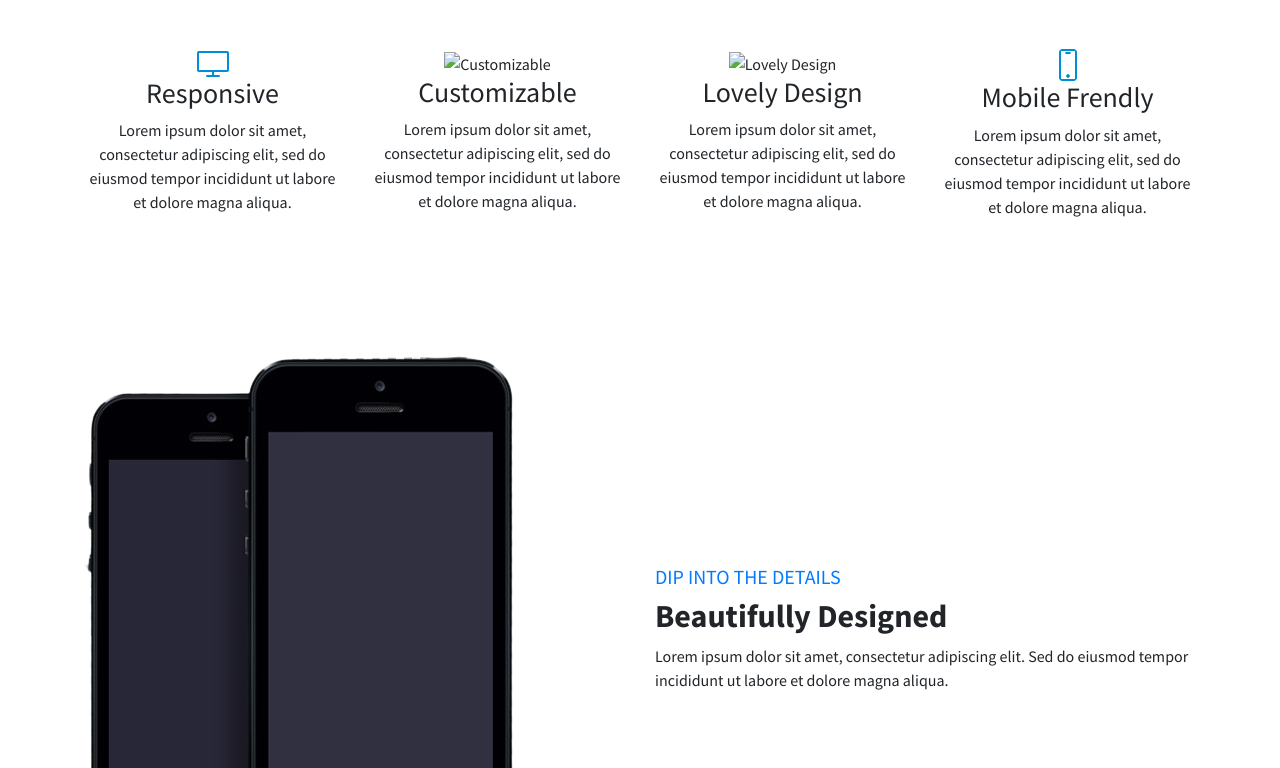
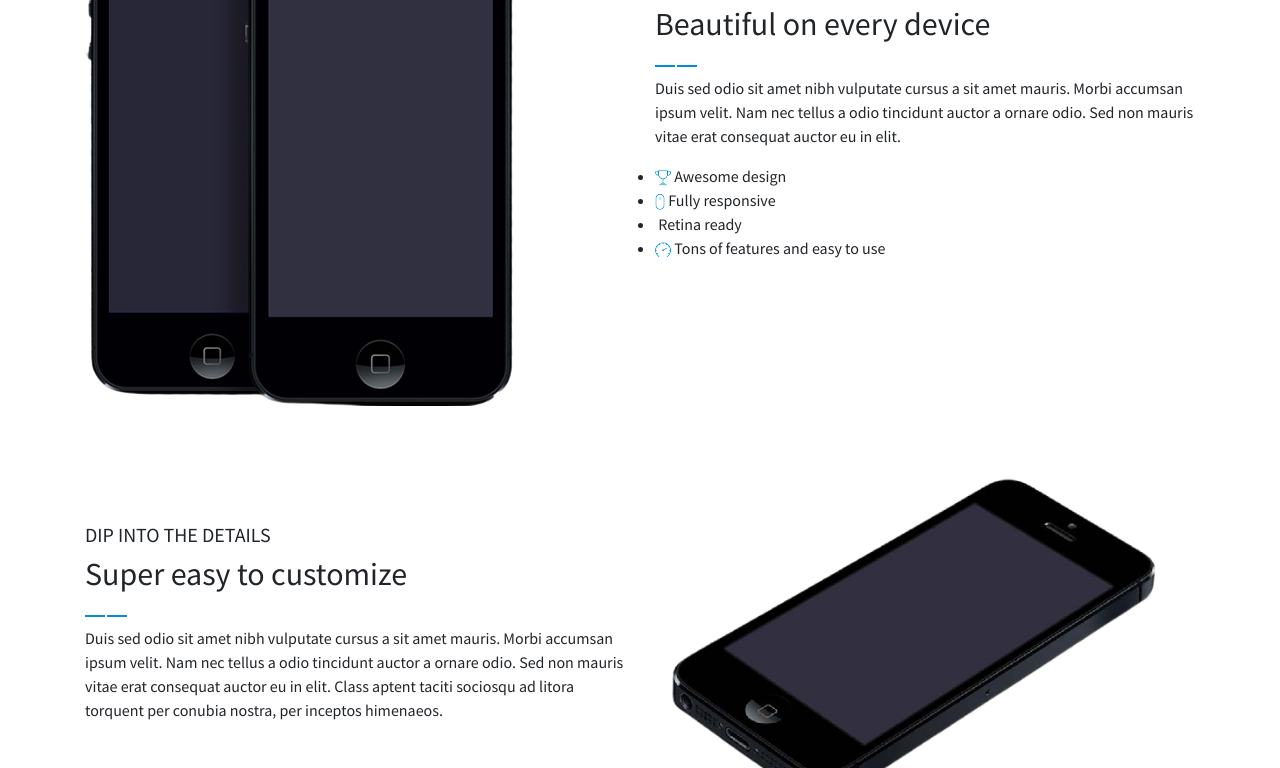
Before and after one commit to evlinges/Pixel-Perfect, a website with bundled scripts: page index.html in a window 1280 px wide. Shown: the part 699-1467 px from the top of the page. Built offline with nearby package versions, Linux system fonts and the light colour scheme; files whose address does not match are found by name.

Commit message:
Версткка блоків

```diff
--- a/index.html
+++ b/index.html
@@ -67,85 +67,63 @@
   </section>
 
 
-  <section class="features-section py-5" id="features">
+  <section class="details-section" id="details">
     <div class="container">
-      <div class="section-header text-center mb-5">
-        <h5 class="section-subtitle text-uppercase text-primary">Product Overview</h5>
-        <h2 class="section-title font-weight-bold">List of amazing features</h2>
-        <div class="blue-line mx-auto mt-3">
-          <img src="src/img/blue_line.png" alt="blue line" />
+      <!-- Блок 1: телефони стоячи -->
+      <div class="row align-items-center details-item mb-5">
+        <div class="col-lg-6 mb-4 mb-lg-0 text-center text-lg-left">
+          <img src="src/img/iphone.png" alt="Beautiful on every device" class="img-fluid details-img">
+        </div>
+        <div class="col-lg-6 details-content">
+          <h5 class="details-subtitle">DIP INTO THE DETAILS</h5>
+          <h2 class="details-title">Beautiful on every device</h2>
+          <div class="blue-line">
+            <img src="src/img/blue_line.png" alt="blue line">
+          </div>
+          <p class="details-desc">
+            Duis sed odio sit amet nibh vulputate cursus a sit amet mauris. Morbi accumsan ipsum velit. Nam nec tellus a odio tincidunt auctor a ornare odio. Sed non mauris vitae erat consequat auctor eu in elit.
+          </p>
+          <ul class="details-list">
+            <li>
+              <span class="details-icon"><img src="src/img/cup_list.png" alt=""></span>
+              Awesome design
+            </li>
+            <li>
+              <span class="details-icon"><img src="src/img/mouse_list.png" alt=""></span>
+              Fully responsive
+            </li>
+            <li>
+              <span class="details-icon"><img src="src/img/Energy.png" alt=""></span>
+              Retina ready
+            </li>
+            <li>
+              <span class="details-icon"><img src="src/img/speedometer_list.png" alt=""></span>
+              Tons of features and easy to use
+            </li>
+          </ul>
         </div>
       </div>
-      <div class="row text-center">
-        <div class="col-md-6 col-lg-3 mb-4">
-          <div class="feature-item">
-            <div class="feature-icon mx-auto">
-              <img src="src/img/monitor.png" alt="Responsive" class="img-icon">
-            </div>
-            <h3 class="feature-title">Responsive</h3>
-            <p class="feature-text">Lorem ipsum dolor sit amet, consectetur adipiscing elit, sed do eiusmod tempor incididunt ut labore et dolore magna aliqua.</p>
+      <!-- Блок 2: телефон лежить -->
+      <div class="row align-items-center details-item flex-lg-row-reverse">
+        <div class="col-lg-6 mb-4 mb-lg-0 text-center text-lg-right">
+          <img src="src/img/phone.png" alt="Super easy to customize" class="img-fluid details-img">
+        </div>
+        <div class="col-lg-6 details-content">
+          <h5 class="details-subtitle">DIP INTO THE DETAILS</h5>
+          <h2 class="details-title">Super easy to customize</h2>
+          <div class="blue-line">
+            <img src="src/img/blue_line.png" alt="blue line">
           </div>
-        </div>
-        <div class="col-md-6 col-lg-3 mb-4">
-          <div class="feature-item">
-            <div class="feature-icon mx-auto">
-              <img src="src/img/Settings.png" alt="Customizable" class="img-icon">
-            </div>
-            <h3 class="feature-title">Customizable</h3>
-            <p class="feature-text">Lorem ipsum dolor sit amet, consectetur adipiscing elit, sed do eiusmod tempor incididunt ut labore et dolore magna aliqua.</p>
-          </div>
-        </div>
-        <div class="col-md-6 col-lg-3 mb-4">
-          <div class="feature-item">
-            <div class="feature-icon mx-auto">
-              <img src="src/img/like.png" alt="Lovely Design" class="img-icon">
-            </div>
-            <h3 class="feature-title">Lovely Design</h3>
-            <p class="feature-text">Lorem ipsum dolor sit amet, consectetur adipiscing elit, sed do eiusmod tempor incididunt ut labore et dolore magna aliqua.</p>
-          </div>
-        </div>
-        <div class="col-md-6 col-lg-3 mb-4">
-          <div class="feature-item">
-            <div class="feature-icon mx-auto">
-              <img src="src/img/icon_iphone.png" alt="Mobile Friendly" class="img-icon">
-            </div>
-            <h3 class="feature-title">Mobile Frendly</h3>
-            <p class="feature-text">Lorem ipsum dolor sit amet, consectetur adipiscing elit, sed do eiusmod tempor incididunt ut labore et dolore magna aliqua.</p>
-          </div>
+          <p class="details-desc">
+            Duis sed odio sit amet nibh vulputate cursus a sit amet mauris. Morbi accumsan ipsum velit. Nam nec tellus a odio tincidunt auctor a ornare odio. Sed non mauris vitae erat consequat auctor eu in elit. Class aptent taciti sociosqu ad litora torquent per conubia nostra, per inceptos himenaeos.
+          </p>
         </div>
       </div>
     </div>
   </section>
-  <!-- ===== DIP INTO THE DETAILS SECTION ===== -->
-<section class="details-section py-5">
-  <div class="container">
-    <div class="row align-items-center mb-5 flex-md-row">
-      <div class="col-md-6">
-        <img src="src/img/iphone.png" alt="iphone feature" class="img-fluid" />
-      </div>
-      <div class="col-md-6">
-        <h5 class="text-uppercase text-primary">Dip into the details</h5>
-        <h2 class="font-weight-bold">Beautifully Designed</h2>
-        <p>
-          Lorem ipsum dolor sit amet, consectetur adipiscing elit. Sed do eiusmod tempor incididunt ut labore et dolore magna aliqua.
-        </p>
-      </div>
-    </div>
 
-    <div class="row align-items-center flex-md-row-reverse">
-      <div class="col-md-6">
-        <img src="src/img/phone.png" alt="iphone feature" class="img-fluid" />
-      </div>
-      <div class="col-md-6">
-        <h5 class="text-uppercase text-primary">Dip into the details</h5>
-        <h2 class="font-weight-bold">100% Responsive Layout</h2>
-        <p>
-          Lorem ipsum dolor sit amet, consectetur adipiscing elit. Sed do eiusmod tempor incididunt ut labore et dolore magna aliqua.
-        </p>
-      </div>
-    </div>
-  </div>
-</section>
+
+
 <!-- ===== PRICINGS & PLANS SECTION ===== -->
 <section class="pricing-section text-white text-center" style="background-image: url('src/img/background_slick.png'); background-size: cover;">
   <div class="container py-5">
--- a/src/styles/_details.scss
+++ b/src/styles/_details.scss
@@ -1,79 +1,107 @@
 .details-section {
-    h5 {
-      font-size: 14px;
-      letter-spacing: 1px;
-      color: #4f9ecf;
+  background: #fff;
+  padding: 100px 0 80px 0;
+
+  .details-item {
+    margin-bottom: 80px;
+    &:last-child { margin-bottom: 0; }
   }
 
-    h2 {
-      font-size: 32px;
-      margin-top: 10px;
-      font-weight: 700;
+  .details-img {
+    max-width: 400px;
+    width: 100%;
+    height: auto;
+    display: block;
+    margin: 0 auto;
   }
 
-    p {
-      margin-top: 15px;
-      color: #555;
+  .details-content {
+    display: flex;
+    flex-direction: column;
+    justify-content: center;
+    height: 100%;
   }
 
-    img {
-      max-width: 100%;
-      height: auto;
+  .details-subtitle {
+    color: #008de6;
+    font-size: 15px;
+    font-weight: 800;
+    text-transform: uppercase;
+    letter-spacing: 1.5px;
+    margin-bottom: 12px;
+    font-family: 'Source Sans Pro', Arial, sans-serif;
   }
 
-    @media (max-width: 767.98px) {
-      .row {
-        flex-direction: column !important;
-        text-align: center;
+  .details-title {
+    font-size: 36px;
+    font-weight: 900;
+    margin-bottom: 18px;
+    color: #232323;
+    font-family: 'Source Sans Pro', Arial, sans-serif;
+    line-height: 1.2;
   }
 
-      .col-md-6 {
-        margin-bottom: 2rem;
+  .blue-line {
+    margin-bottom: 24px;
+    img {
+      width: 60px;
+      height: 4px;
+      display: block;
+    }
+  }
+
+  .details-desc {
+    color: #9999;
+    font-size: 16px;
+    margin-bottom: 22px;
+    line-height: 1.7;
+    font-family: 'Source Sans Pro', Arial, sans-serif;
+    font-weight: 700; // Жирний опис!
+  }
+
+  .details-list {
+    list-style: none;
+    padding: 0;
+    margin: 0;
+    margin-top: 18px;
+    li {
+      color: #232323;
+      font-size: 17px;
+      margin-bottom: 10px;
+      display: flex;
+      align-items: center;
+      font-family: 'Source Sans Pro', Arial, sans-serif;
+      font-weight: 700;
+      .details-icon {
+        display: inline-flex;
+        align-items: center;
+        margin-right: 12px;
+        img {
+          height: 18px;
+          width: 18px;
+          object-fit: contain;
+          display: block;
+        }
       }
     }
   }
 
-  .pricing-section {
-    background-size: cover;
-    background-position: center;
-    color: #fff;
-
-    h5 {
-      color: #4f9ecf;
-      font-weight: bold;
+  @media (max-width: 991.98px) {
+    padding: 60px 0 40px 0;
+    .details-item {
+      flex-direction: column !important;
+      text-align: center;
+      margin-bottom: 40px;
     }
-
-    .testimonial-item {
-      max-width: 700px;
-      margin: auto;
-
-      p {
-        font-style: italic;
-        font-size: 18px;
+    .details-img {
+      margin-bottom: 24px;
+      max-width: 300px;
     }
-
-      .testimonial-author {
-        margin-top: 20px;
-        img {
-          border-radius: 50%;
+    .details-title {
+      font-size: 26px;
     }
-
-        h6 {
-          font-size: 16px;
-          margin: 0;
-        }
-
-        small {
-          display: block;
-          color: #ccc;
+    .details-content {
+      align-items: center;
     }
   }
 }
-
-    .slick-dots {
-      margin-top: 30px;
-      li button:before {
-        color: #fff;
-      }
-    }
-  }
```
Lines whose indentation alone changed are shown as unchanged.
